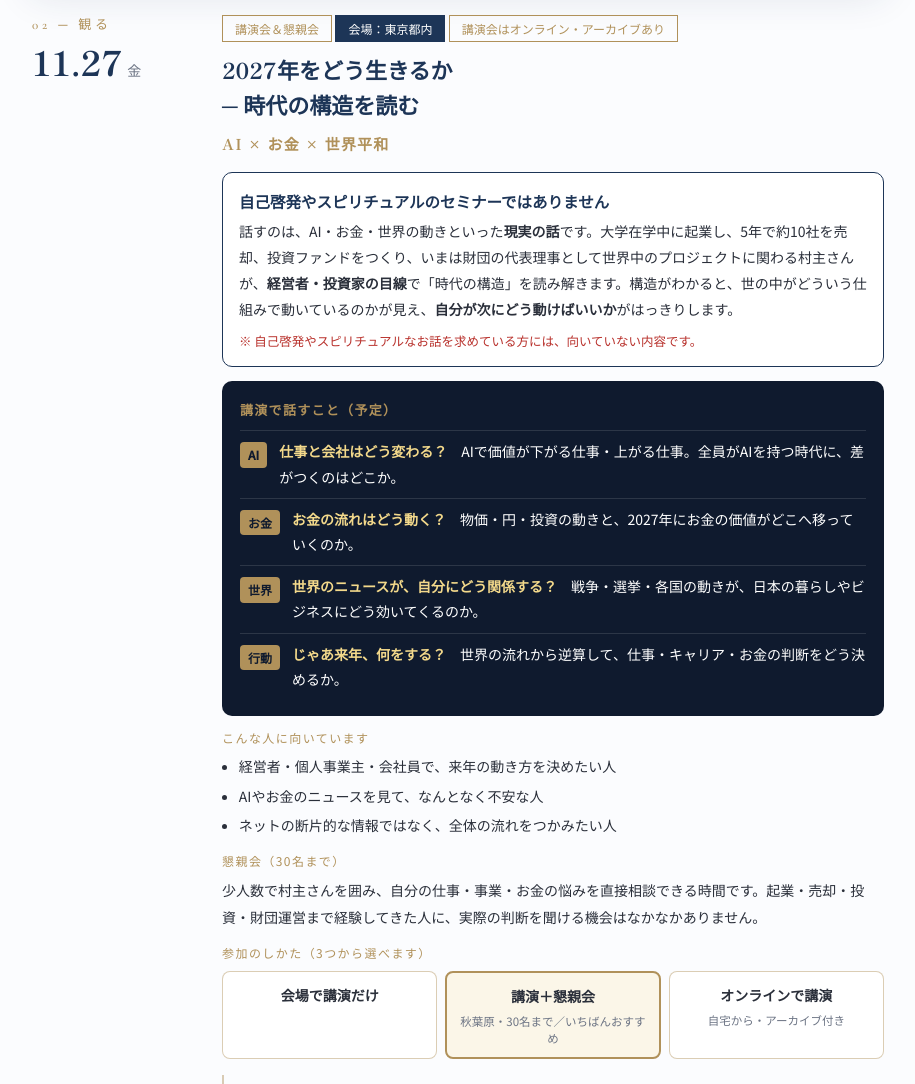
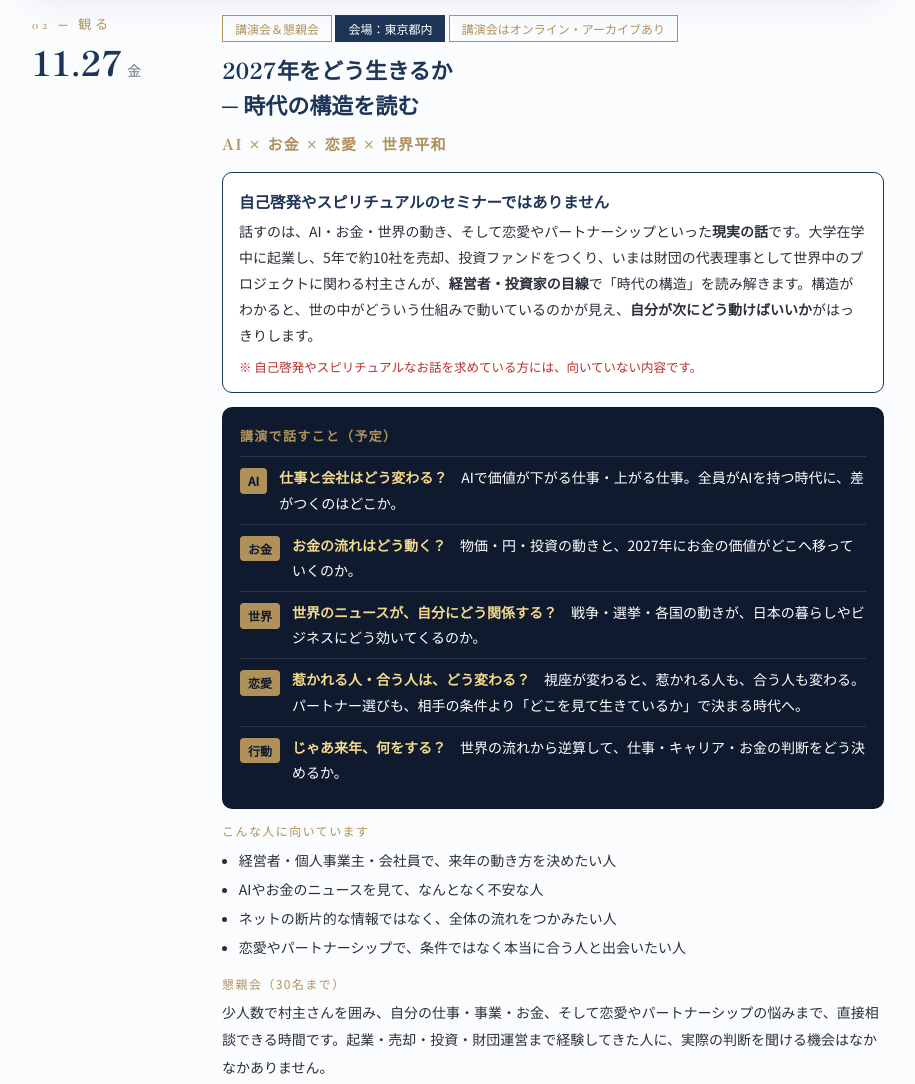
Before and after one commit to wclosetk8114-collab/murasu-dampatsu-lp, a plain HTML site: page index.html in a window 1280 px wide. Shown: the part 9180-10264 px from the top of the page, without its empty margins (182-1097 px from the left). Drawn offline with nearby package versions, Linux system fonts and the light colour scheme; no server answers.

Commit message:
11/27: 視座×恋愛の切り口を各所に追加

```diff
--- a/index.html
+++ b/index.html
@@ -5,7 +5,7 @@
 <meta name="google-site-verification" content="YMH1QN5u1BnWx0jN7KNCxugnaE7Qu_VM-VJC9j54nH0" />
 <link rel="canonical" href="https://murasu-dampatsu-lp.vercel.app/">
 <meta name="viewport" content="width=device-width, initial-scale=1">
-<meta name="description" content="村主悠真×つっちー「2027年をどう生きるか」。11/4オンライン対談アーカイブ1,000円（11/27申込者は無料）、11/27講演会6,600円（会場・オンライン）・講演会＋懇親会セット15,500円（限定30名）、12/21虚点11,000円（会場は限定20名・オンラインあり）。11月・12月の両方に参加できる「冬の通し券」24,400円・ライト15,800円もあり。ペア割は1人1,500円オフ。講演会・セットは学生半額。">
+<meta name="description" content="村主悠真×つっちー「2027年をどう生きるか」。11/27は、AI・お金・恋愛・世界平和から時代の構造を読む講演会。11/4オンライン対談アーカイブ1,000円（11/27申込者は無料）、11/27講演会6,600円（会場・オンライン）・講演会＋懇親会セット15,500円（限定30名）、12/21虚点11,000円（会場は限定20名・オンラインあり）。11月・12月の両方に参加できる「冬の通し券」24,400円・ライト15,800円もあり。ペア割は1人1,500円オフ。講演会・セットは学生半額。">
 <meta property="og:title" content="2027年をどう生きるか ─ 村主悠真 × つっちー">
 <meta property="og:description" content="村主悠真×つっちー。11/4オンライン対談アーカイブ1,000円／11/27講演会6,600円（会場・オンライン）・講演会＋懇親会セット15,500円（限定30名）／12/21虚点11,000円（会場は限定20名・オンラインあり）／冬の通し券24,400円・ライト15,800円。ペア割は1人1,500円オフ。講演会・セットは学生半額。">
 <meta property="og:image" content="https://murasu-dampatsu-lp.vercel.app/og2.jpg">
@@ -427,16 +427,17 @@ footer{text-align:center;font-size:12px;color:var(--mu);padding:36px 0 56px;back
    <div><div class="no">02 ─ 観る</div><div class="date">11.27<small>金</small></div></div>
    <div>
     <span class="tag">講演会＆懇親会</span> <span class="tag loc2">会場：東京都内</span> <span class="tag">講演会はオンライン・アーカイブあり</span>
-    <h3>2027年をどう生きるか<br>─ 時代の構造を読む<br><small style="font-size:15px;color:var(--gd);letter-spacing:.08em">AI × お金 × 世界平和</small></h3>
-    <div class="notsp"><b>自己啓発やスピリチュアルのセミナーではありません</b>話すのは、AI・お金・世界の動きといった<b>現実の話</b>です。大学在学中に起業し、5年で約10社を売却、投資ファンドをつくり、いまは財団の代表理事として世界中のプロジェクトに関わる村主さんが、<b>経営者・投資家の目線</b>で「時代の構造」を読み解きます。構造がわかると、世の中がどういう仕組みで動いているのかが見え、<b>自分が次にどう動けばいいか</b>がはっきりします。<br><small class="nsn">※ 自己啓発やスピリチュアルなお話を求めている方には、向いていない内容です。</small></div>
+    <h3>2027年をどう生きるか<br>─ 時代の構造を読む<br><small style="font-size:15px;color:var(--gd);letter-spacing:.08em">AI × お金 × 恋愛 × 世界平和</small></h3>
+    <div class="notsp"><b>自己啓発やスピリチュアルのセミナーではありません</b>話すのは、AI・お金・世界の動き、そして恋愛やパートナーシップといった<b>現実の話</b>です。大学在学中に起業し、5年で約10社を売却、投資ファンドをつくり、いまは財団の代表理事として世界中のプロジェクトに関わる村主さんが、<b>経営者・投資家の目線</b>で「時代の構造」を読み解きます。構造がわかると、世の中がどういう仕組みで動いているのかが見え、<b>自分が次にどう動けばいいか</b>がはっきりします。<br><small class="nsn">※ 自己啓発やスピリチュアルなお話を求めている方には、向いていない内容です。</small></div>
     <div class="g3"><div class="g3h">講演で話すこと（予定）</div>
      <div class="g3r"><span>AI</span><div><b>仕事と会社はどう変わる？</b>　AIで価値が下がる仕事・上がる仕事。全員がAIを持つ時代に、差がつくのはどこか。</div></div>
      <div class="g3r"><span>お金</span><div><b>お金の流れはどう動く？</b>　物価・円・投資の動きと、2027年にお金の価値がどこへ移っていくのか。</div></div>
      <div class="g3r"><span>世界</span><div><b>世界のニュースが、自分にどう関係する？</b>　戦争・選挙・各国の動きが、日本の暮らしやビジネスにどう効いてくるのか。</div></div>
+     <div class="g3r"><span>恋愛</span><div><b>惹かれる人・合う人は、どう変わる？</b>　視座が変わると、惹かれる人も、合う人も変わる。パートナー選びも、相手の条件より「どこを見て生きているか」で決まる時代へ。</div></div>
      <div class="g3r"><span>行動</span><div><b>じゃあ来年、何をする？</b>　世界の流れから逆算して、仕事・キャリア・お金の判断をどう決めるか。</div></div>
     </div>
-    <div class="mh">こんな人に向いています</div><ul class="pts"><li>経営者・個人事業主・会社員で、来年の動き方を決めたい人</li><li>AIやお金のニュースを見て、なんとなく不安な人</li><li>ネットの断片的な情報ではなく、全体の流れをつかみたい人</li></ul>
-    <div class="mh">懇親会（30名まで）</div><p class="rec">少人数で村主さんを囲み、自分の仕事・事業・お金の悩みを直接相談できる時間です。起業・売却・投資・財団運営まで経験してきた人に、実際の判断を聞ける機会はなかなかありません。</p>
+    <div class="mh">こんな人に向いています</div><ul class="pts"><li>経営者・個人事業主・会社員で、来年の動き方を決めたい人</li><li>AIやお金のニュースを見て、なんとなく不安な人</li><li>ネットの断片的な情報ではなく、全体の流れをつかみたい人</li><li>恋愛やパートナーシップで、条件ではなく本当に合う人と出会いたい人</li></ul>
+    <div class="mh">懇親会（30名まで）</div><p class="rec">少人数で村主さんを囲み、自分の仕事・事業・お金、そして恋愛やパートナーシップの悩みまで、直接相談できる時間です。起業・売却・投資・財団運営まで経験してきた人に、実際の判断を聞ける機会はなかなかありません。</p>
     <div class="mh">参加のしかた（3つから選べます）</div>
     <div class="ways"><div><b>会場で講演だけ</b></div><div class="wrec"><b>講演＋懇親会</b><small>秋葉原・30名まで／いちばんおすすめ</small></div><div><b>オンラインで講演</b><small>自宅から・アーカイブ付き</small></div></div>
     <div class="more">
@@ -602,6 +603,7 @@ footer{text-align:center;font-size:12px;color:var(--mu);padding:36px 0 56px;back
   <details><summary>当日参加できません</summary><p>11/27の講演会と12/21の虚点は、アーカイブがあるので、あとから見られます（11/4の対談もアーカイブを1,000円で販売しています）。11/27の講演会と12/21の虚点はオンライン参加もできます。ただ、その場でしか生まれない空気や質問のやりとりもあるので、できればリアルタイムでの参加をおすすめします。</p></details>
   <details><summary>1回だけの参加もできますか？</summary><p>できます。どの回からでも参加できます。</p></details>
   <details><summary>ペア割はどう使いますか？</summary><p>申し込みフォームで「ペアで申し込む」にチェックを入れ、一緒に参加する方のお名前とメールアドレスを書いてください。お一人につき1,500円オフ（2人で3,000円オフ）になります。</p></details>
+  <details><summary>恋愛の話もありますか？</summary><p>あります。11/27の講演会では、AI・お金・世界の動きとあわせて、「視座が変わると、惹かれる人・合う人も変わる」という恋愛・パートナーシップの話もします。占いや恋愛テクニックの話ではなく、時代の変化の中で、自分に合う人とどう出会い、どう関係をつくるかという話です。懇親会では、個別の相談もできます。</p></details>
   <details><summary>学生割はありますか？</summary><p>11/27の講演会・セットは、学生の方は半額です（講演会3,300円・セット7,750円）。申し込みフォームで「学生です」にチェックを入れてください。当日、学生証を確認させていただく場合があります。</p></details>
   <details><summary>会場はどこですか？</summary><p><b>11/27（金）</b>は、秋葉原加藤ビル（〒101-0025 東京都千代田区神田佐久間町2-15 秋葉原加藤ビル）です。<a href="https://maps.google.com/maps?q=35.6983505,139.7761308&amp;zoom=16" target="_blank" rel="noopener">Googleマップ</a><br><b>12/21（月）</b>も東京都内の会場です。詳しい場所は、お申し込みの方にお知らせします。<br>遠方の方は、オンライン参加もできます。</p></details>
   <details><summary>申し込み後の流れは？</summary><p>このページの申し込みフォームから送ると、有料の回はそのままカード決済の画面に進みます。参加方法の詳細はメールでお送りします。会場や時間などの最新情報は、LINEオープンチャットでもお知らせします。</p></details>
```
